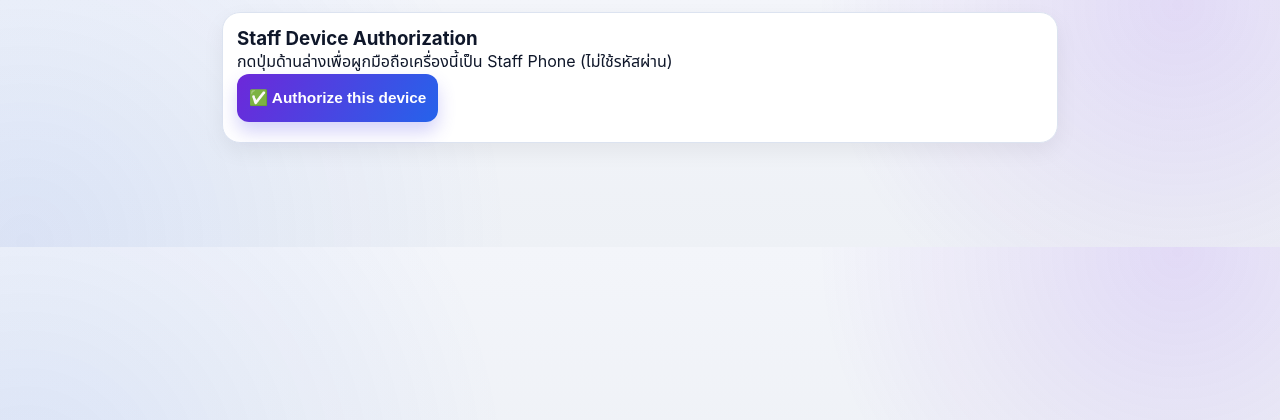
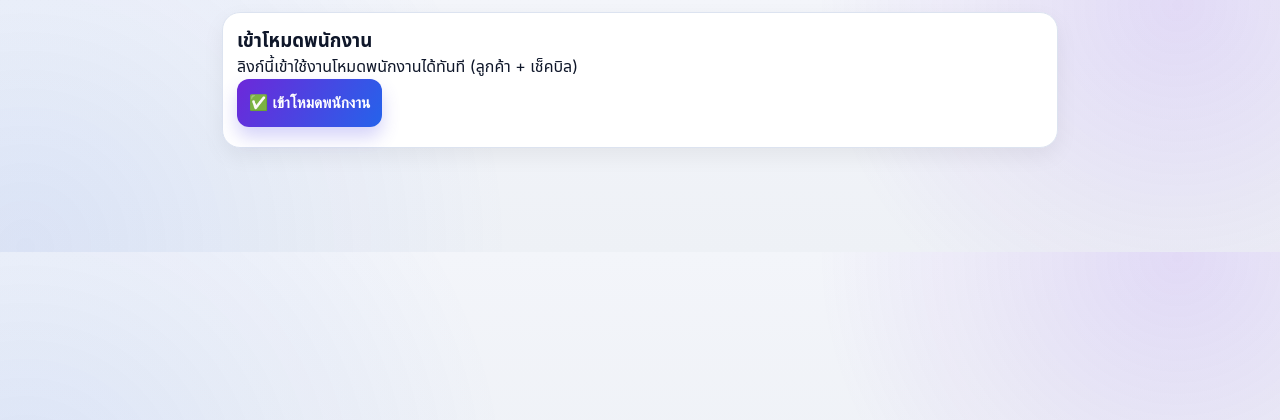
Before and after one commit to kisoga4-commits/pOSPython, a Flask app: template templates/authorize_staff.html in a window 1280 px wide. Shown: the top 420 px of the page. Run offline with Flask 3, Linux system fonts and the light colour scheme; the template is opened without the code that fills it: most values are stand-ins (such as "Sample title", 1, 10 or a date in 2020); parts of the project's set-up code (start-up, migrations or seed data) failed here and were passed over; some libraries are stand-ins or nearby versions.

Commit message:
Make staff scan link open 2-mode POS directly without auth

```diff
--- a/app.py
+++ b/app.py
@@ -132,7 +132,16 @@ def customer_table_page(table_id: int):
 
 @app.route("/staff")
 def staff_page():
-    return render_template("staff.html", asset_version=ASSET_VERSION)
+    local_ip = get_local_ip()
+    port = request.environ.get("SERVER_PORT", "5000")
+    local_base_url = f"{request.scheme}://{local_ip}:{port}"
+    return render_template(
+        "index.html",
+        local_ip=local_ip,
+        local_base_url=local_base_url,
+        scanner_mode=True,
+        asset_version=ASSET_VERSION,
+    )
 
 
 @app.route("/customer-display")
--- a/templates/authorize_staff.html
+++ b/templates/authorize_staff.html
@@ -3,24 +3,23 @@
 <head>
   <meta charset="UTF-8" />
   <meta name="viewport" content="width=device-width, initial-scale=1.0" />
-  <title>Authorize Staff Device</title>
+  <title>Staff Access</title>
   <link rel="stylesheet" href="{{ url_for('static', filename='style.css') }}?v={{ asset_version }}" />
 </head>
 <body class="customer-app">
   <main class="mobile-shell app-mobile delivery-app-shell">
     <section class="mobile-panel compact-panel">
-      <h3>Staff Device Authorization</h3>
-      <p>กดปุ่มด้านล่างเพื่อผูกมือถือเครื่องนี้เป็น Staff Phone (ไม่ใช้รหัสผ่าน)</p>
-      <button id="authorize-staff-btn" class="btn-primary" type="button">✅ Authorize this device</button>
+      <h3>เข้าโหมดพนักงาน</h3>
+      <p>ลิงก์นี้เข้าใช้งานโหมดพนักงานได้ทันที (ลูกค้า + เช็คบิล)</p>
+      <button id="authorize-staff-btn" class="btn-primary" type="button">✅ เข้าโหมดพนักงาน</button>
       <p id="authorize-note" class="muted"></p>
     </section>
   </main>
   <script>
     document.getElementById('authorize-staff-btn').addEventListener('click', () => {
-      localStorage.setItem('user_role', 'staff');
-      document.getElementById('authorize-note').textContent = 'อุปกรณ์นี้ถูกตั้งค่าเป็น Staff แล้ว กำลังพาไปหน้า Dashboard...';
+      document.getElementById('authorize-note').textContent = 'กำลังพาไปหน้าโหมดพนักงาน...';
       setTimeout(() => {
-        window.location.href = '/';
+        window.location.href = '/scan/staff';
       }, 350);
     });
   </script>
```
